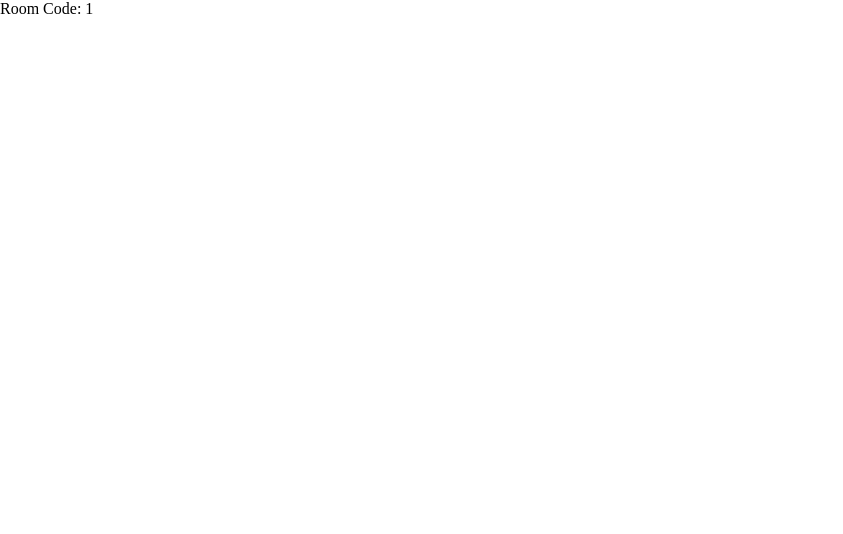
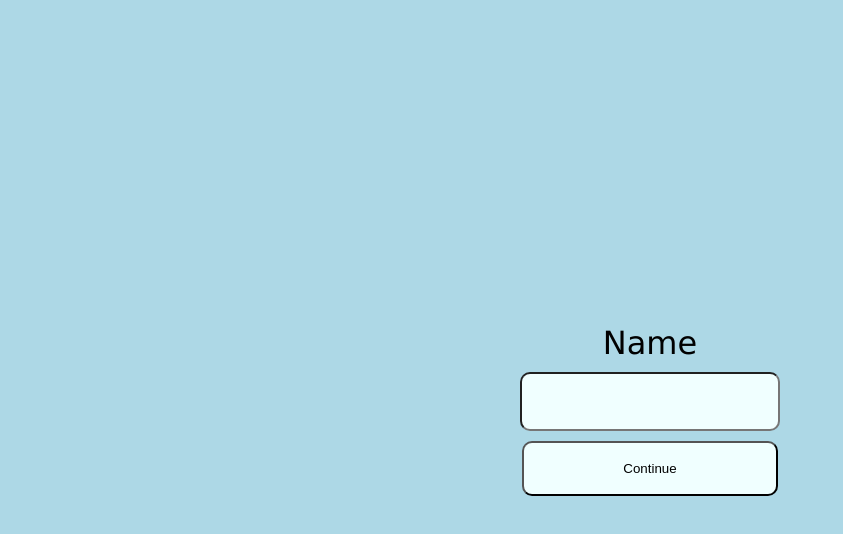
Before and after one commit to CGsDevelopment/ccg-frontend, a Next.js app: page /1 in a window 1280 px wide. Shown: the top 534 px of the page, without its empty margins (0-843 px from the left). Built offline with nearby package versions, Linux system fonts and the light colour scheme.

Commit message:
Added some ui to the id page

```diff
--- a/pages/[id].tsx
+++ b/pages/[id].tsx
@@ -1,7 +1,47 @@
 import { useRouter } from 'next/router'
+import { useState } from 'react';
+import styles from '../styles/Gameroom.module.scss'
 
 export default function Page() {
     const router = useRouter()
+    const roomCode = router.query.id;
+    const [gameStarted, setGameStarted] = useState(false);
+    const [name, setName] = useState("");
 
-    return <p>Room Code: {router.query.id}</p>
+    function handleNameChange(e: React.SyntheticEvent<HTMLFormElement, SubmitEvent>) {
+        e.preventDefault();
+        const target = e.target as typeof e.target & {
+            name: { value: string },
+        }
+        setName(target.name.value.toUpperCase());
+        // add name to list of players
+    }
+
+    if (name.length === 0) {
+        return (
+            <form className={styles.container} onSubmit={handleNameChange}>
+                <p className={styles.title}>Name</p>
+                <input id="name"  className={styles.input} maxLength={12} />
+                <button className={styles.button}>
+                    Continue
+                </button>
+            </form>
+        )
+    }
+
+    if (gameStarted) {
+        return (
+            <div>
+                <p>Room Code: {roomCode}</p>
+            </div>
+        )
+    } else {
+        return (
+            <div className={styles.container}>
+                <p>Room Code: {roomCode}</p>
+                <p>Players Joined:</p>
+                <p>{name}</p>
+            </div>
+        )
+    }
 }
--- /dev/null
+++ b/styles/Gameroom.module.scss
@@ -0,0 +1,42 @@
+$font-title: 32px;
+$primary-color: lightblue;
+
+@mixin buttonWrapper() {
+    display: flex;
+    min-width: 200px;
+    width: 20vw;
+    height: 55px;
+    border-radius: 10px;
+    background-color: azure;
+    justify-content: center;
+    align-items: center;
+}
+
+.container {
+    display: flex;
+    flex-direction: column;
+    padding: 10px;
+    background-color: $primary-color;
+    height: 100vh;
+    width: 100vw;
+    justify-content: center;
+    align-items: center;
+    row-gap: 10px;
+}
+
+.title {
+    font-family: 'Lucida Sans';
+    font-size: $font-title;
+}
+
+.button {
+    @include buttonWrapper();
+    cursor: pointer;
+}
+
+.input {
+    @include buttonWrapper();
+    text-align: center;
+    font-size: 30px;
+    text-transform: uppercase;
+}
```
